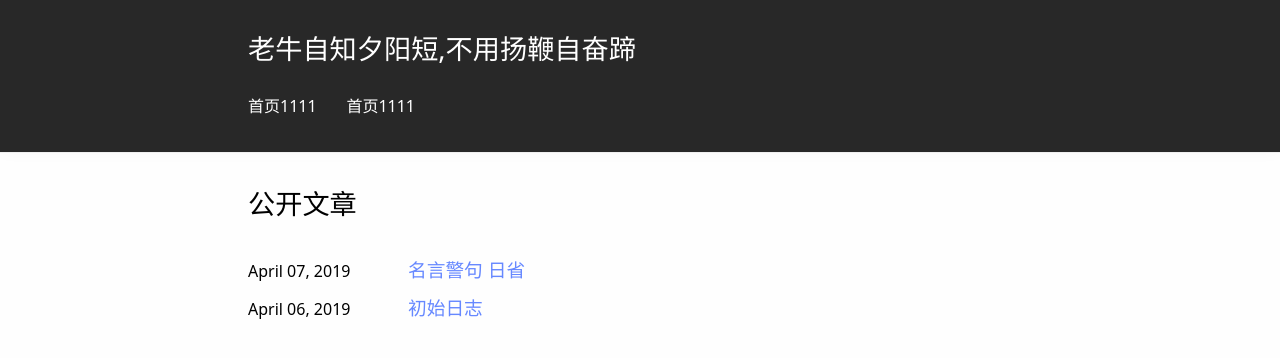
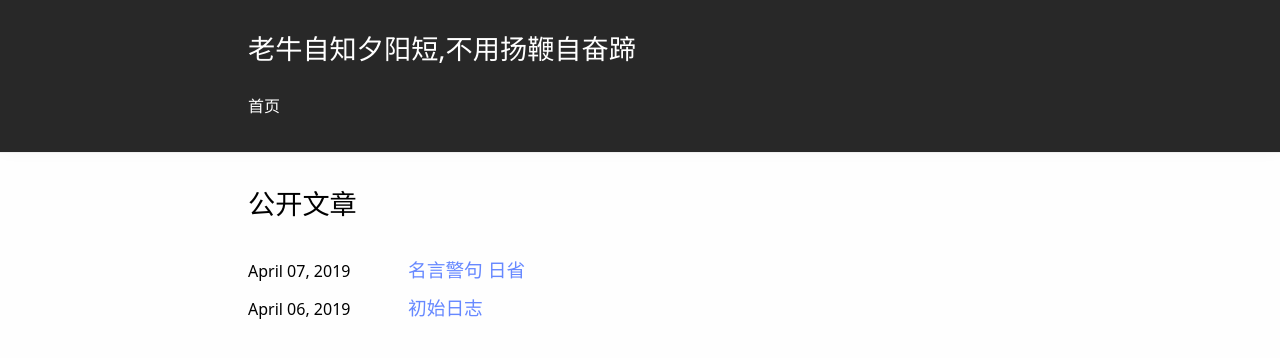
Before and after one commit to sunchao0427/blog, a Jekyll site: the page built from index.html, in a window 1280 px wide. Shown: the top 358 px of the page. Built offline with Jekyll 4.4.1, drawn with Linux system fonts in a browser that asks for light colours; the list of posts is cut into pages by our own code.

Commit message:
update 修改布局

```diff
--- a/_layouts/default.html
+++ b/_layouts/default.html
@@ -30,7 +30,7 @@
       {% if path.first %}
         <a href="{{ path.first[1] }}" target="_blank">{{ path.first[0] }}</a>
       {% else %}
-        {% assign node = site.pages | where: "name", path | first %}<a href="{{ node.url | relative_url }}">首页1111</a>
+        {% assign node = site.pages | where: "name", path | first %}<a href="{{ node.url | relative_url }}">{{ node.title }}</a>
       {% endif %}
     {% endfor %}
     </nav>
--- a/index.html
+++ b/index.html
@@ -1,4 +1,4 @@
 ---
 layout: home
-title: "Home"
+title: "首页"
 ---
```
